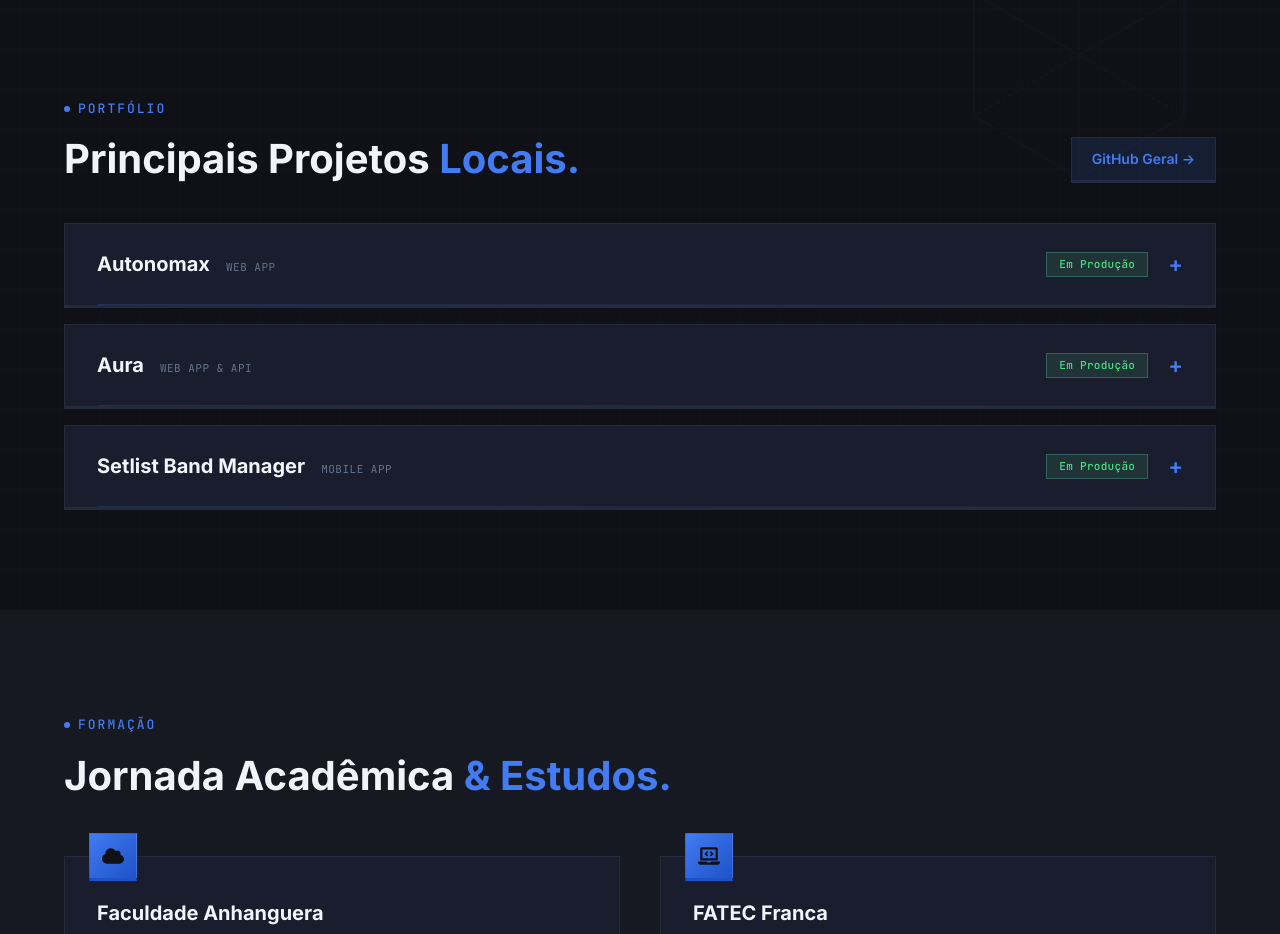
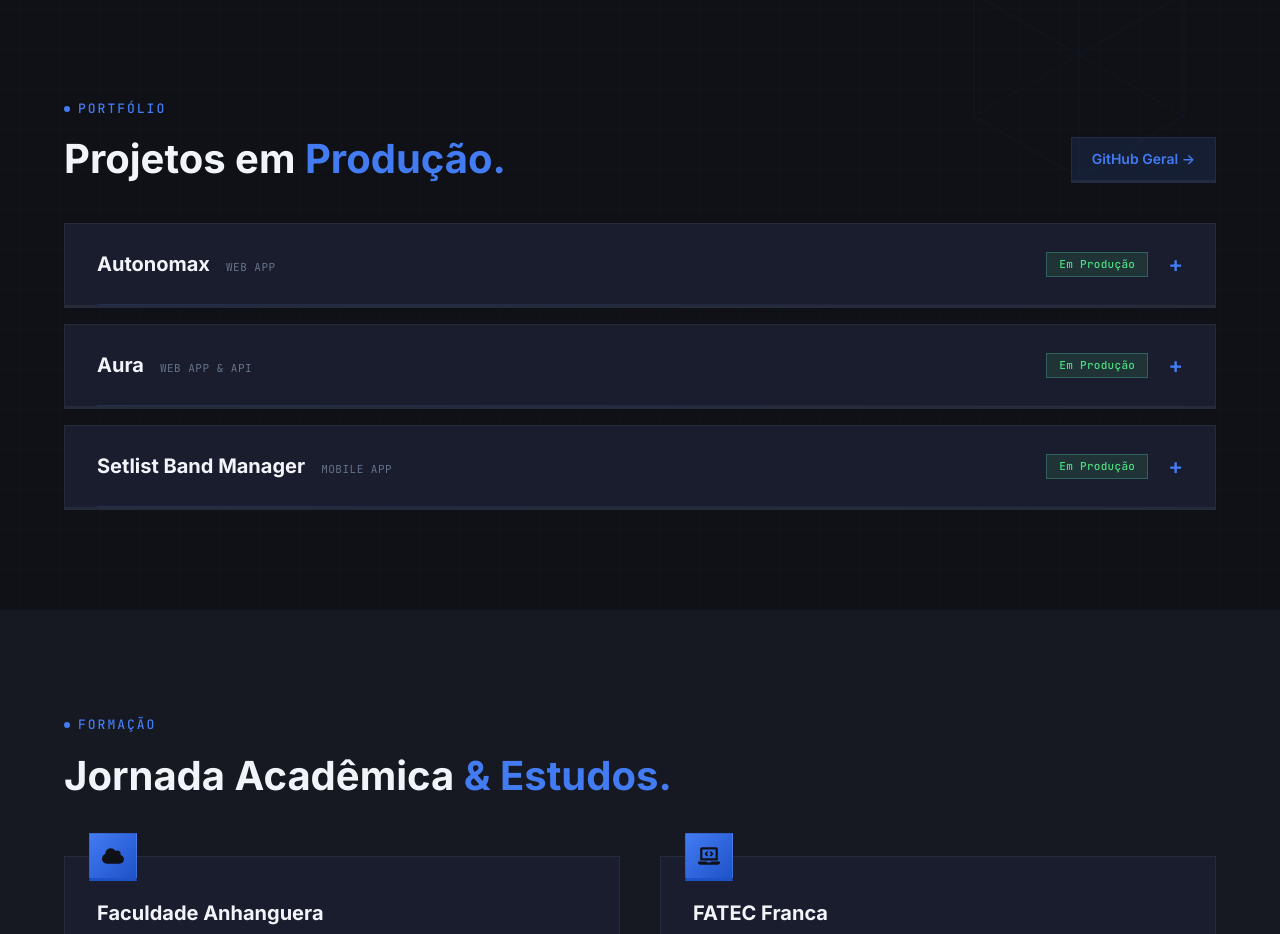
Before and after one commit to allisonrps/Projeto-PortifolioDev, a React (Vite) app: page / in a window 1280 px wide. Shown: the part 1520-2454 px from the top of the page. Built offline with nearby package versions, Linux system fonts and the light colour scheme.

Commit message:
chore: atualiza nome no preloader para Allison Rodrigues e altera rotulo de projetos locais para projetos em producao

```diff
--- a/src/components/common/Preloader.jsx
+++ b/src/components/common/Preloader.jsx
@@ -49,7 +49,7 @@
             animate={{ letterSpacing: '0.3em', opacity: 1 }}
             transition={{ duration: 1, ease: 'easeOut' }}
           >
-            ALLISON SILVA
+            ALLISON RODRIGUES
           </motion.h1>
           <motion.span
             className={styles.brandSub}
--- a/src/data/translations.js
+++ b/src/data/translations.js
@@ -33,8 +33,8 @@
 
     // Projects Section
     projectsLabel: 'Portfólio',
-    projectsTitle: 'Principais Projetos',
-    projectsHighlight: 'Locais.',
+    projectsTitle: 'Projetos em',
+    projectsHighlight: 'Produção.',
     projectsBtnGitHub: 'GitHub Geral →',
     projectCaseDetails: 'Ver Caso Completo →',
     projectBackToList: '← Voltar',
@@ -118,8 +118,8 @@
 
     // Projects Section
     projectsLabel: 'Portfolio',
-    projectsTitle: 'Featured',
-    projectsHighlight: 'Projects.',
+    projectsTitle: 'Projects in',
+    projectsHighlight: 'Production.',
     projectsBtnGitHub: 'General GitHub →',
     projectCaseDetails: 'View Case Study →',
     projectBackToList: '← Go Back',
```
